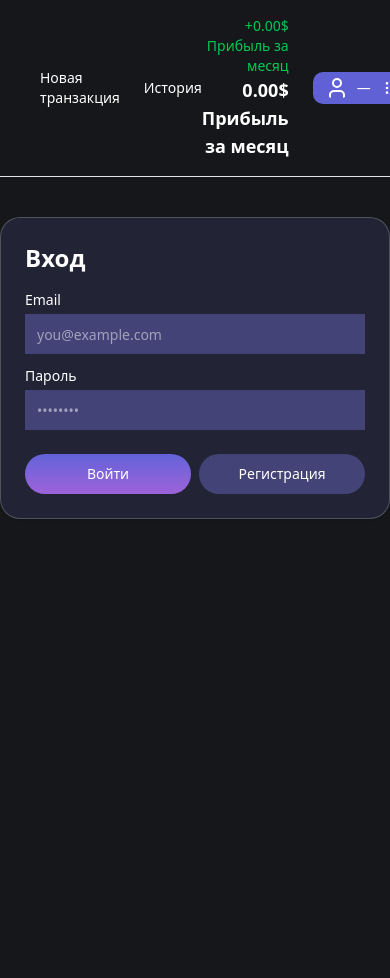
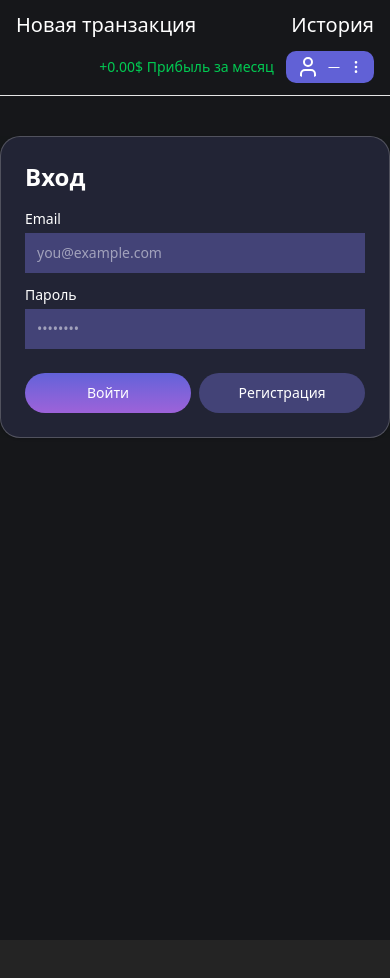
Before and after one commit to ImanArs/exchange-report, a React (Vite) app: page /login in a window 390 px wide. Shown: the top 978 px of the page. After the commit the page ends 940 px from the top, so only its background shows below. Built offline with nearby package versions, Linux system fonts and the light colour scheme.

Commit message:
fix form

```diff
--- a/src/features/deals/pages/DealsPage.tsx
+++ b/src/features/deals/pages/DealsPage.tsx
@@ -197,14 +197,14 @@ function DealsTableByMonth({
   }, [dealsQ.data, setDealsForMonth, month]);
 
   return (
-    <div className="overflow-x-auto w-full border border-[#BEBEBE]/30 rounded-[20px] px-5 py-4 bg-[#434377]/30">
+    <div className="overflow-x-auto w-full border border-[#BEBEBE]/30 rounded-[20px] px-3 sm:px-5 py-3 sm:py-4 bg-[#434377]/30">
       {!compact && (
         <div className="flex justify-center mb-2">
           <p className="text-sm text-white">Сделки за {monthLabel(month).replace(' г.', '')}</p>
         </div>
       )}
 
-      <Table className="min-w-[820px]">
+      <Table className="min-w-[900px] sm:min-w-[820px]">
         <TableHeader className="hover:bg-transparent">
           <TableRow className="text-white bg-transparent hover:bg-transparent">
             <TableHead className="px-2 py-2">Дата транзакции</TableHead>
--- a/src/features/new-transaction/ui/NewTransactionForm.tsx
+++ b/src/features/new-transaction/ui/NewTransactionForm.tsx
@@ -37,6 +37,7 @@ export function NewTransactionForm() {
     register,
     watch,
     handleSubmit,
+    reset,
     formState: { errors },
   } = useForm<FormValues>({
     resolver: zodResolver(schema),
@@ -88,6 +89,7 @@ export function NewTransactionForm() {
         } as any);
 
         toast.success("Запись сохранена");
+        reset({ usdt: undefined as unknown as number, buyCommission: 0, sellCommission: 0 });
       } catch (e: any) {
         toast.error(e?.message ?? "Ошибка сохранения");
       }
@@ -96,7 +98,7 @@ export function NewTransactionForm() {
   );
 
   return (
-    <div className="w-full border border-[#BEBEBE]/30 rounded-[20px] px-5 py-4 bg-[#434377]/30 text-white flex flex-col gap-4">
+    <div className="w-full border border-[#BEBEBE]/30 rounded-[20px] px-3 sm:px-5 py-3 sm:py-4 bg-[#434377]/30 text-white flex flex-col gap-4">
       <h1 className="text-2xl font-semibold">Новая транзакция</h1>
 
       <form className="flex flex-col gap-4" onSubmit={handleSubmit(onSubmit)}>
@@ -136,7 +138,7 @@ export function NewTransactionForm() {
             id="buyTotal"
             type="number"
             readOnly
-            value={Number.isFinite(buyTotal) ? buyTotal.toFixed(4) : ""}
+            value={usdt > 0 ? buyTotal.toFixed(4) : ""}
           />
         </div>
 
@@ -161,7 +163,7 @@ export function NewTransactionForm() {
             id="sellTotal"
             type="number"
             readOnly
-            value={Number.isFinite(sellTotal) ? sellTotal.toFixed(4) : ""}
+            value={usdt > 0 ? sellTotal.toFixed(4) : ""}
           />
         </div>
 
--- a/src/widgets/header.tsx
+++ b/src/widgets/header.tsx
@@ -45,14 +45,17 @@ export const Header = () => {
   const monthPnl = Number(stats?.pnl || 0);
 
   return (
-    <header className="flex items-center justify-between text-white px-10 py-4 border-b border-border">
+    <header className="flex flex-col gap-3 sm:flex-row sm:items-center sm:justify-between text-white px-4 sm:px-6 md:px-10 py-3 sm:py-4 border-b border-border">
       {/* Left side: Logo + nav */}
-      <div className="flex items-center gap-8">
-        <nav>
-          <ul className="flex items-center gap-6 text-sm font-medium">
+      <div className="w-full max-w-[400px] sm:max-w-[300px] flex items-center gap-3 sm:gap-6 md:gap-8 flex-wrap">
+        <nav className="w-full">
+          <ul className="flex flex-wrap justify-between items-center gap-2 sm:gap-4 md:gap-6 text-xs sm:text-sm font-medium">
             {navLinks.map((link) => (
               <li key={link.href}>
-                <Link to={link.href} className="transition-colors">
+                <Link
+                  to={link.href}
+                  className="transition-colors text-[20px] sm:text-lg"
+                >
                   {link.label}
                 </Link>
               </li>
@@ -62,8 +65,8 @@ export const Header = () => {
       </div>
 
       {/* Right side: stats + user */}
-      <div className="flex items-center gap-6">
-        <div className="text-right">
+      <div className="flex items-center justify-between gap-3 sm:gap-5 md:gap-6 w-full sm:w-auto">
+        <div className="text-right flex-1 sm:flex-none">
           <div
             className={`text-sm font-medium ${
               monthPnl >= 0 ? "text-green-500" : "text-red-500"
@@ -72,16 +75,18 @@ export const Header = () => {
             {monthPnl >= 0 ? "+" : ""}
             {monthPnl.toFixed(2)}$ Прибыль за месяц
           </div>
-          <p className="text-lg font-semibold">
+          <p className="hidden sm:block text-lg font-semibold">
             {monthPnl.toFixed(2)}$ Прибыль за месяц
           </p>
         </div>
 
-        <div className="flex items-center gap-2 rounded-lg bg-[#6161D6] px-3 py-1">
+        <div className="flex items-center gap-2 rounded-lg bg-[#6161D6] px-2.5 sm:px-3 py-1">
           <div>
             <User className="w-6 h-6 rounded-full" />
           </div>
-          <p className="text-sm">{email ?? "—"}</p>
+          <p className="text-xs sm:text-sm max-w-[140px] truncate">
+            {email ?? "—"}
+          </p>
           <DropdownMenu>
             <DropdownMenuTrigger asChild>
               <Button
```
Lines whose indentation alone changed are shown as unchanged.
